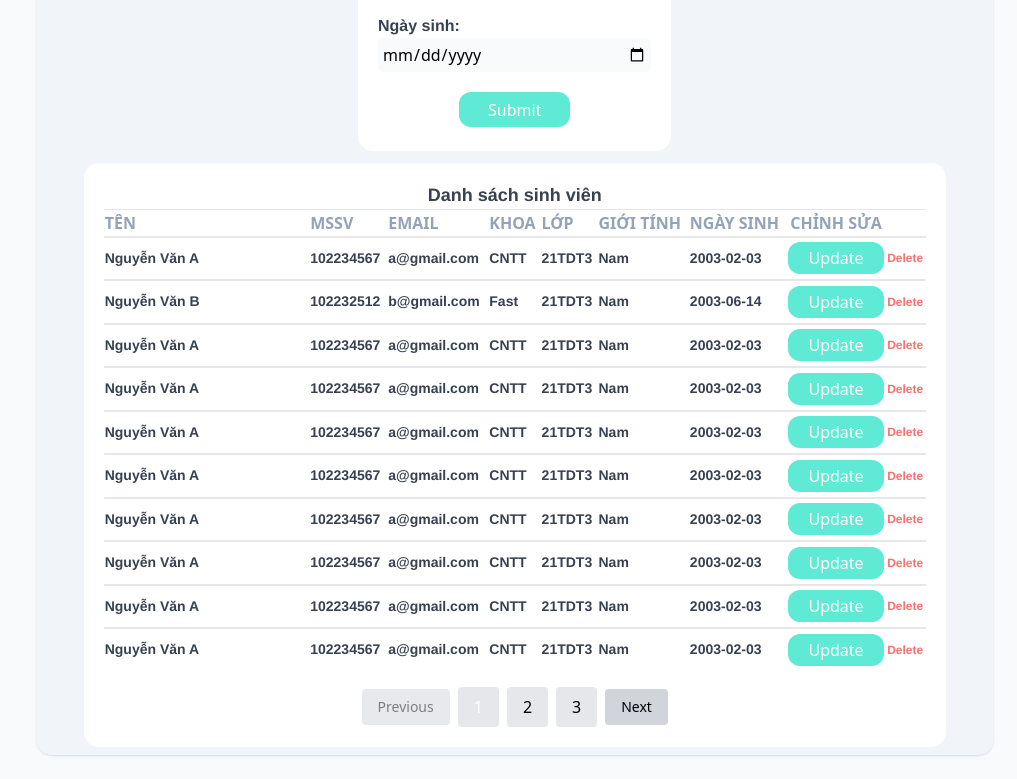
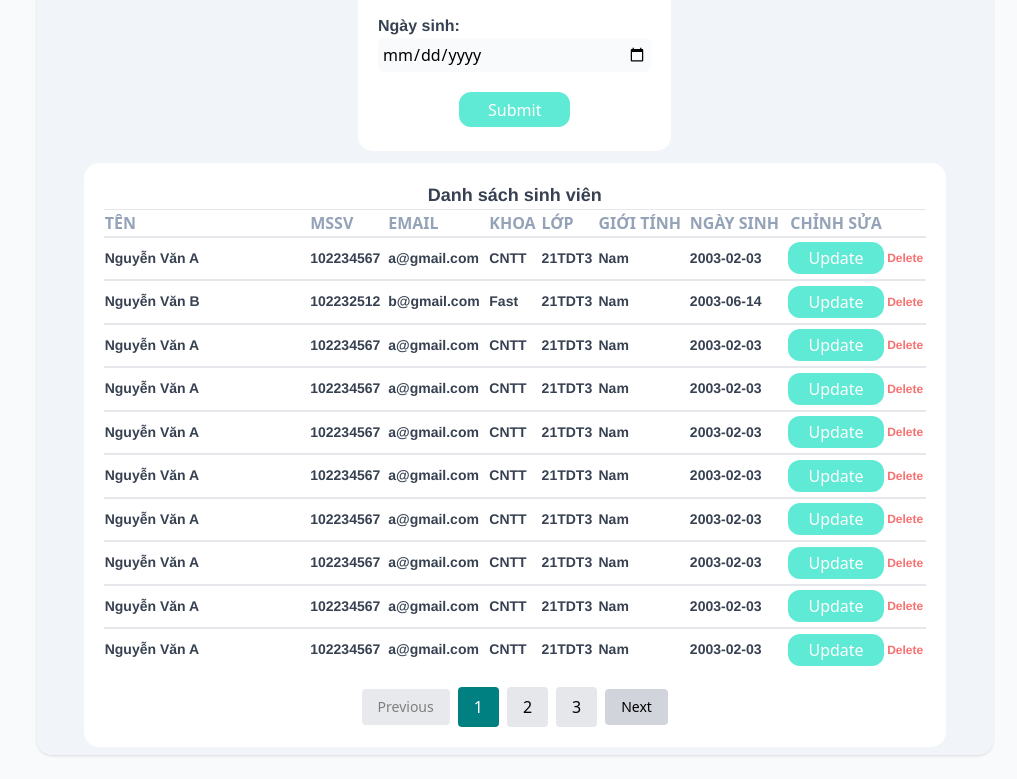
Before and after one commit to Quoc152/FE-HW18, a plain HTML site: page index.html in a window 1280 px wide. Shown: the part 786-1565 px from the top of the page, without its empty margins (263-1280 px from the left). Drawn offline with nearby package versions, Linux system fonts and the light colour scheme.

Commit message:
fix actived-page bg-color

```diff
--- a/index.html
+++ b/index.html
@@ -8,7 +8,7 @@
     <script defer src="script.js"></script>
     <style>
         .active-page {
-            background-color: teal;
+            background-color: teal !important;
             color: white;
         }
 
```
